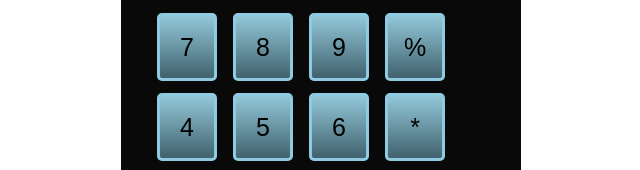
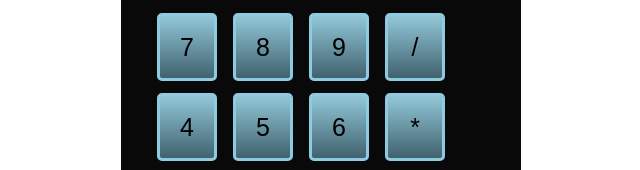
Before and after one commit to ojslyke/oj-calculator, a plain HTML site: page index.html in a window 1280 px wide. Shown: the part 212-382 px from the top of the page, 319-959 px from the left. Drawn offline with nearby package versions, Linux system fonts and the light colour scheme.

Commit message:
java script calculator

```diff
--- a/index.html
+++ b/index.html
@@ -12,7 +12,7 @@
             <input type="button" id="seven" value="7">
             <input type="button" id="eight" value="8">
             <input type="button" id="nine" value="9">
-            <input type="button" id="divide" value="%"><br>
+            <input type="button" id="divide" value="/"><br>
             <input type="button" id="four" value="4">
             <input type="button" id="five" value="5">
             <input type="button" id="six" value="6">
```
